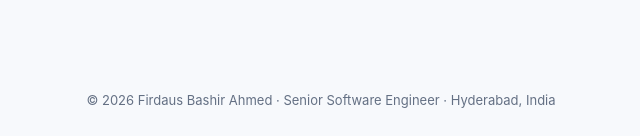
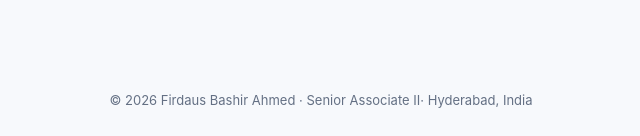
Before and after one commit to firdaus-code89/firdaus.github.io, a plain HTML site: page index.html in a window 1280 px wide. Shown: the part 3682-3818 px from the top of the page, 319-959 px from the left. Drawn offline with Linux system fonts and the light colour scheme.

Commit message:
Update index.html

```diff
--- a/index.html
+++ b/index.html
@@ -150,6 +150,6 @@
   </div>
 </section>
 
-<footer>© 2026 Firdaus Bashir Ahmed · Senior Software Engineer · Hyderabad, India</footer>
+<footer>© 2026 Firdaus Bashir Ahmed · Senior Associate II· Hyderabad, India</footer>
 </body>
 </html>
```
